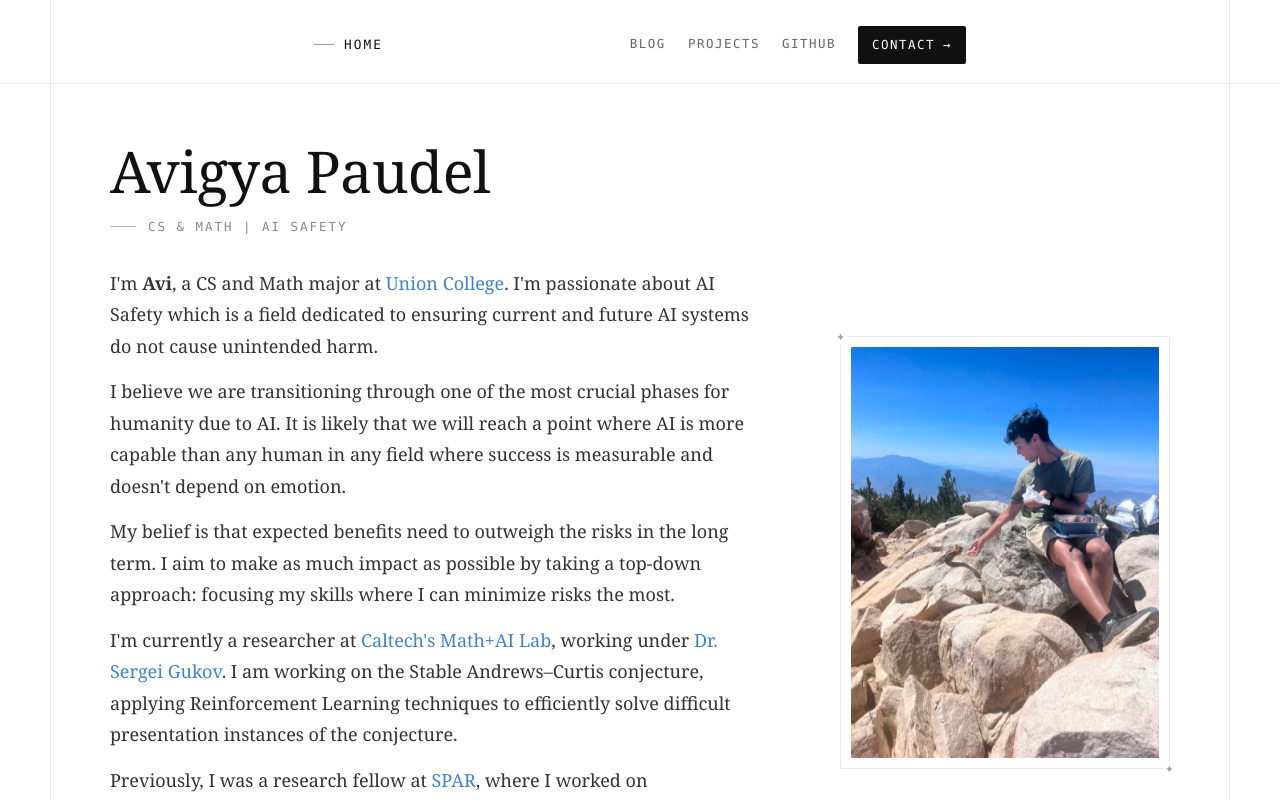
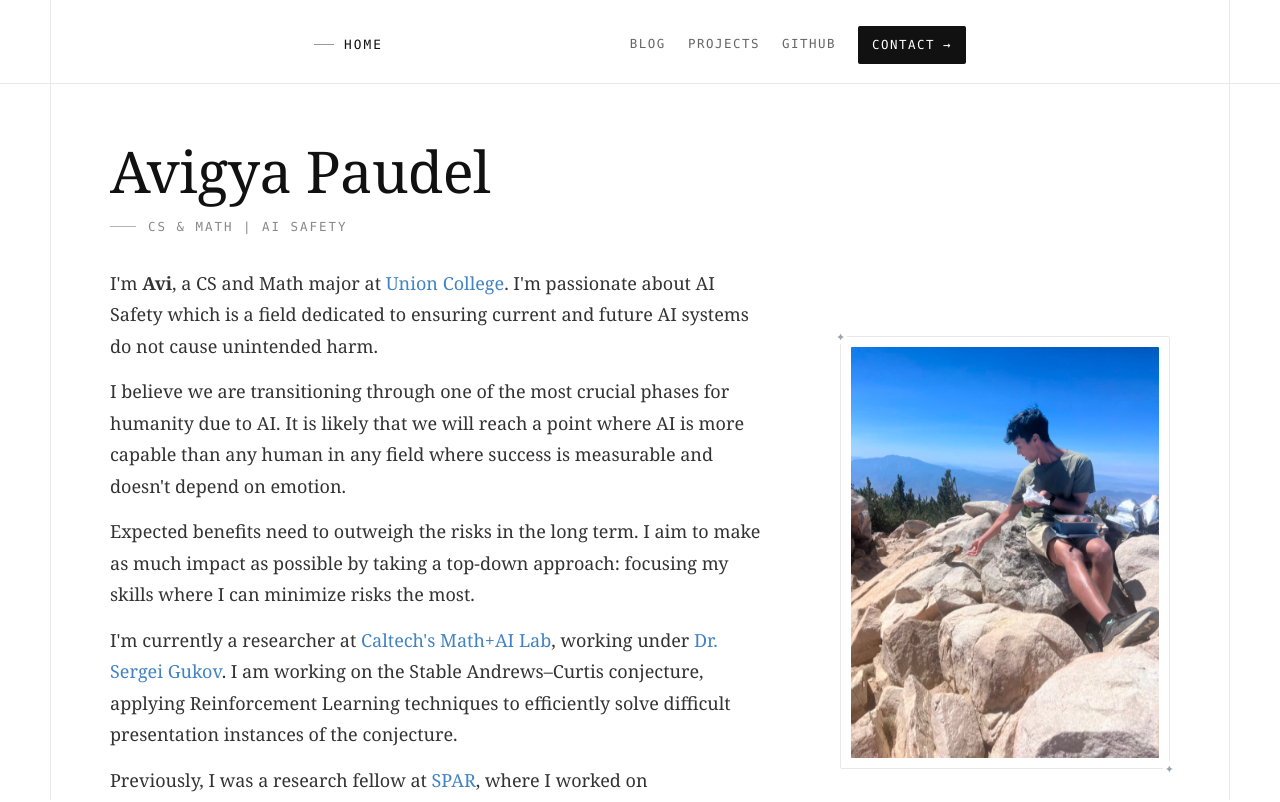
Before and after one commit to Avi161/my-portfolio, a React (Create React App) app: page / in a window 1280 px wide. Shown: the top 802 px of the page. Built offline with nearby package versions, Linux system fonts and the light colour scheme.

Commit message:
home: tighten bio paragraph wording

```diff
--- a/src/pages/home/content.js
+++ b/src/pages/home/content.js
@@ -38,10 +38,9 @@ export function Bio({ className }) {
         success is measurable and doesn't depend on emotion.
       </p>
       <p>
-        My belief is that expected benefits need to outweigh the risks in
-        the long term. I aim to make as much impact as possible by taking
-        a top-down approach: focusing my skills where I can minimize risks
-        the most.
+        Expected benefits need to outweigh the risks in the long term. I
+        aim to make as much impact as possible by taking a top-down
+        approach: focusing my skills where I can minimize risks the most.
       </p>
       <p>
         I'm currently a researcher at{' '}
```
